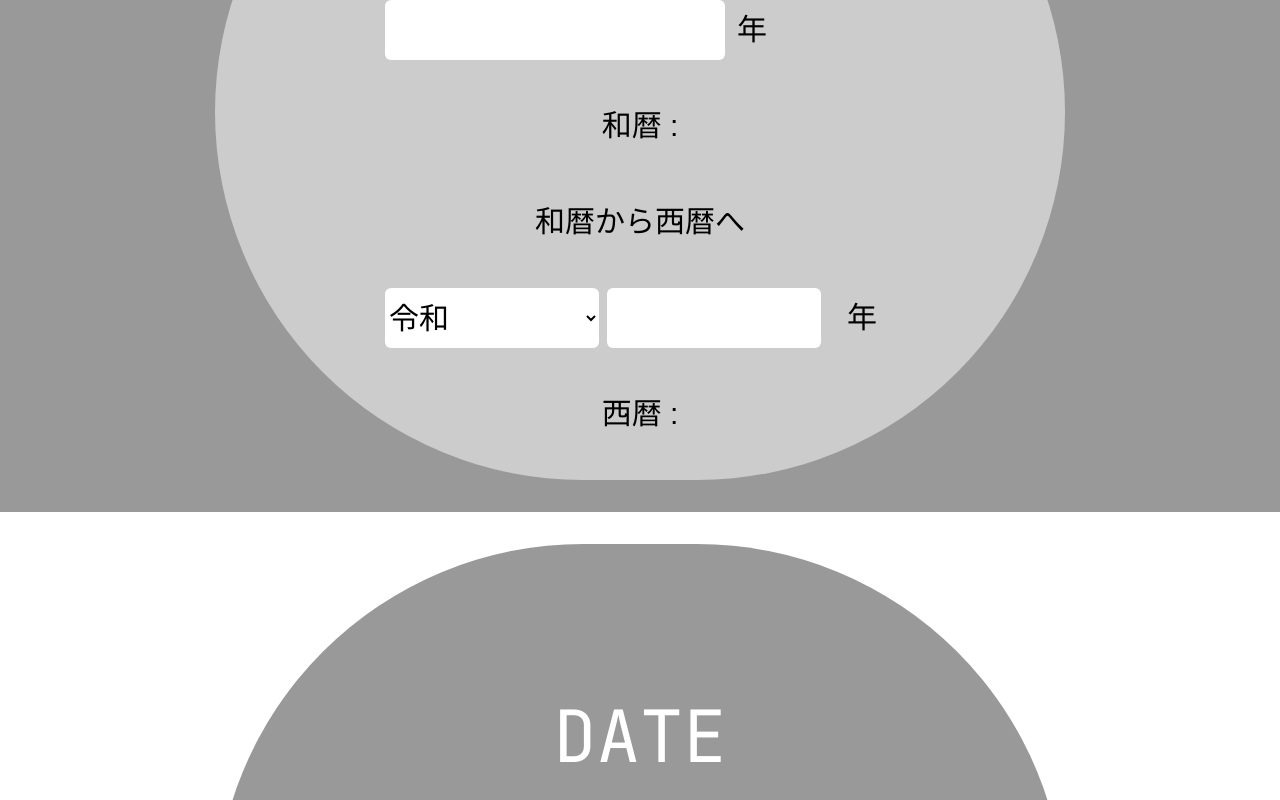
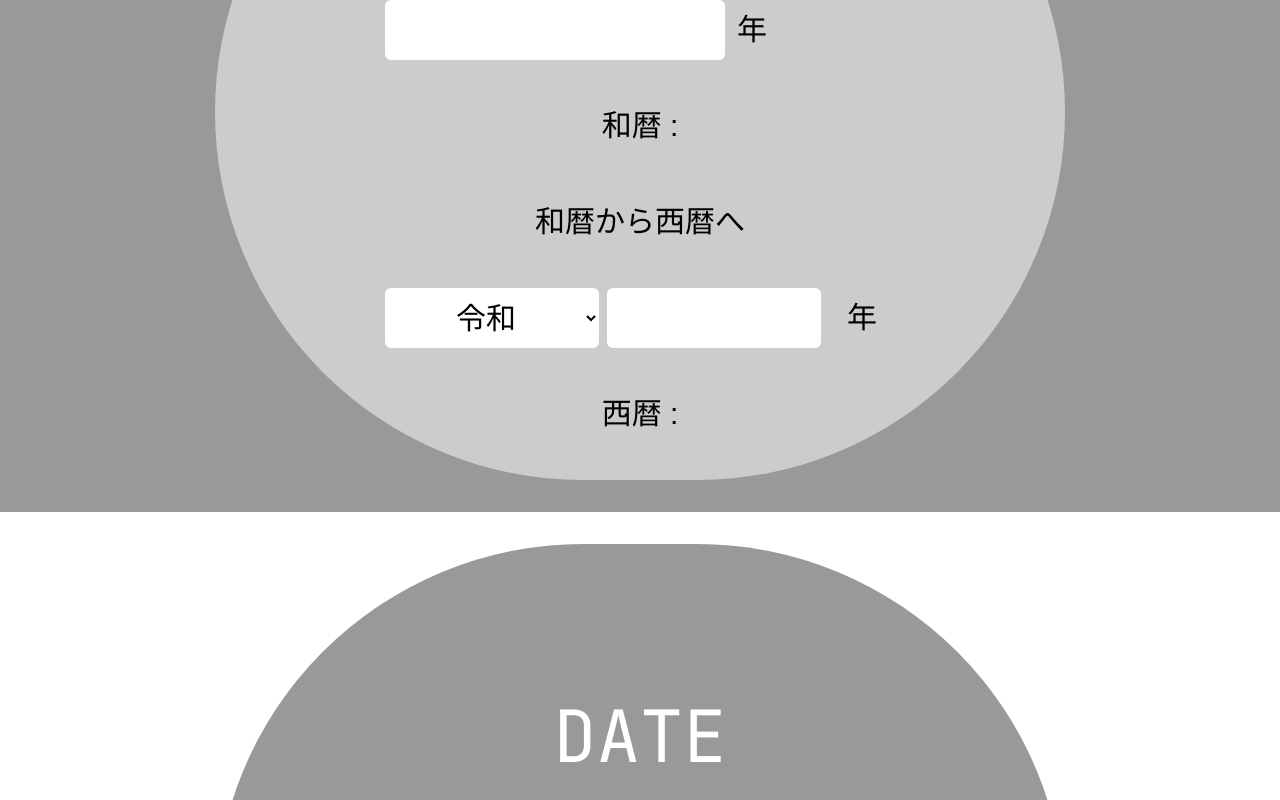
Before and after one commit to Yamaguchi-Katsuya/koyomi, a React (Vite) app: page / in a window 1280 px wide. Shown: the part 1088-1888 px from the top of the page. Built offline with nearby package versions, Linux system fonts and the light colour scheme; a web font is replaced by a local one.

Commit message:
update: inputフィールドに中央寄せ設定追加

```diff
--- a/src/components/SeirekiWarekiConverter.tsx
+++ b/src/components/SeirekiWarekiConverter.tsx
@@ -92,7 +92,7 @@ class SeirekiWarekiConverter extends Component<object, State> {
               id="seireki"
               value={seireki}
               onChange={this.handleSeirekiChange}
-              className="rounded-md w-2/3"
+              className="rounded-md w-2/3 text-center"
             />
             <span>年</span>
           </div>
@@ -105,7 +105,7 @@ class SeirekiWarekiConverter extends Component<object, State> {
           <div className="grid grid-cols-7 mx-auto gap-2 w-3/5 font-kiwi">
             <select
               id="wareki"
-              className="rounded-md col-span-3 bg-white"
+              className="rounded-md col-span-3 bg-white text-center"
               value={selectedEra}
               onChange={this.handleEraChange}
             >
@@ -120,7 +120,7 @@ class SeirekiWarekiConverter extends Component<object, State> {
               name="warekiYear"
               value={warekiYear}
               onChange={this.handleWarekiYearChange}
-              className="rounded-md col-span-3"
+              className="rounded-md col-span-3 text-center"
             />
             <span className="col-span-1">年</span>
           </div>
```
